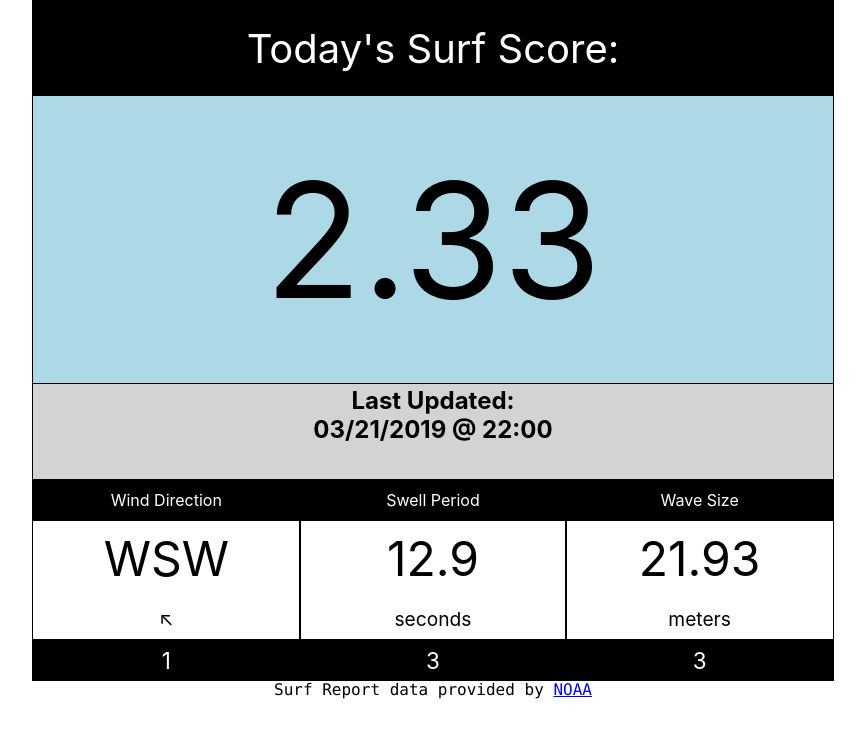
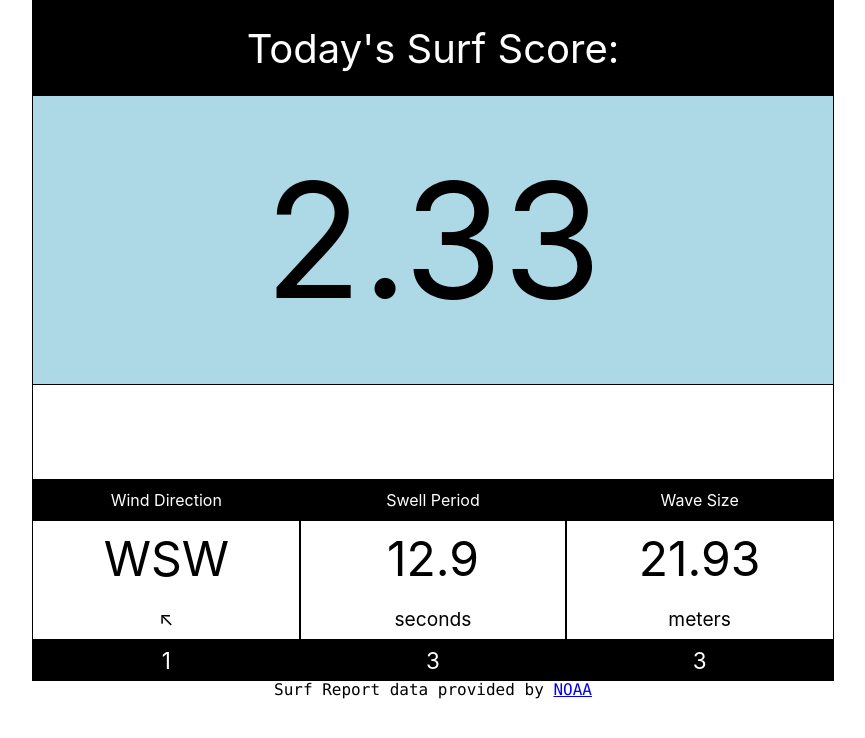
Before and after one commit to Landonwilson1/surf-report, a React (Create React App) app: page / in a window 1280 px wide. Shown: the top 738 px of the page, without its empty margins (207-1072 px from the left). Built offline with nearby package versions, Linux system fonts and the light colour scheme; no server answers.

Commit message:
updated surf report

```diff
--- a/src/components/SurfReport.js
+++ b/src/components/SurfReport.js
@@ -92,7 +92,7 @@ class SurfReport extends Component {
 
   render() {
     const last = this.state.lastUpdate
-    const lastUpdatedTime = `${last.MM}/${last.DD}/${last.YY} @ ${last.hh}:${last.mm}`
+    //const lastUpdatedTime = `${last.MM}/${last.DD}/${last.YY} @ ${last.hh}:${last.mm}`
 
     const windDirection = last.SwD
     const windDirectionScore = getWindDirectionScore(last.WWD);
@@ -111,7 +111,7 @@ class SurfReport extends Component {
         <div className='property' id='summary'>
           <p style={{fontSize: '2.5em', background: 'black', color: 'white'}}>Today's Surf Score:</p>
           <p id='surf-score'>{combinedSurfScore}</p>
-          <p style={{fontSize: '1.5em', background: 'lightgrey'}}><strong>Last Updated: <br/>{lastUpdatedTime}</strong><br/></p>
+          {/* <p style={{fontSize: '1.5em', background: 'lightgrey'}}><strong>Last Updated: <br/>{lastUpdatedTime}</strong><br/></p> */}
         </div>
 
         <div className='property'>
```
